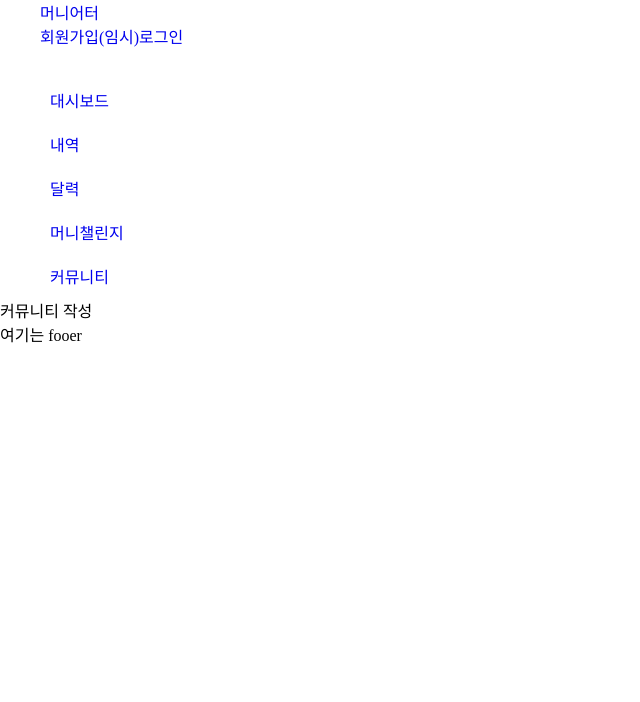
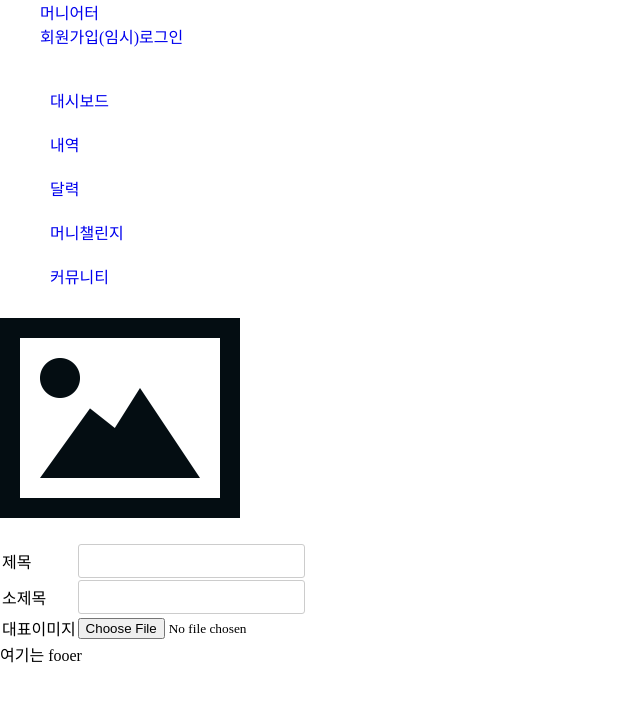
Before and after one commit to heohzit/moniet_web, a React (Create React App) app in the folder moniet_web_front/: page /community/write in a window 1280 px wide. Shown: the top 702 px of the page, without its empty margins (0-640 px from the left). Built offline with nearby package versions, Linux system fonts and the light colour scheme; a web font is replaced by a local one.

Commit message:
react-quill install

```diff
--- a/moniet_web_front/package.json
+++ b/moniet_web_front/package.json
@@ -10,9 +10,11 @@
     "axios": "^1.5.1",
     "dayjs": "^1.11.10",
     "http-proxy-middleware": "^2.0.6",
+    "quill-image-resize-module-react": "^3.0.0",
     "react": "^18.2.0",
     "react-date-range": "^1.4.0",
     "react-dom": "^18.2.0",
+    "react-quill": "^2.0.0",
     "react-router-dom": "^6.16.0",
     "react-scripts": "^5.0.1",
     "sweetalert2": "^11.7.31",
--- a/moniet_web_front/src/component/community/CommunityFrm.js
+++ b/moniet_web_front/src/component/community/CommunityFrm.js
@@ -1,9 +1,81 @@
+import Input from "../util/InputFrm";
 import "./community.css";
 
-const CommunityFrm = () => {
+const CommunityFrm = (props) => {
+  const communityTitle = props.communityTitle;
+  const setCommunityTitle = props.setCommunityTitle;
+  const communitySubTitle = props.communitySubTitle;
+  const setCommunitySubTitle = props.setCommunitySubTitle;
+  const thumbnail = props.thumbnail;
+  const setThumbnail = props.setThumbnail;
+  const communityContent = props.communityContent;
+  const setCommunityContent = props.setCommunityContent;
+  const communityImg = props.communityImg;
+  const setCommunityImg = props.setCommunityImg;
+
+  const thumbnailChange = (e) => {};
+
   return (
-    <div>
-      <div>커뮤니티 폼</div>
+    <div className="community-frm-wrap">
+      <div className="community-frm-top">
+        <div className="community-thumbnail">
+          {communityImg === null ? (
+            <img src="/image/default.png" />
+          ) : (
+            <img src={communityImg} />
+          )}
+        </div>
+
+        <div className="community-info">
+          <table className="community-info-tbl">
+            <tbody>
+              <tr>
+                <td>
+                  <label htmlFor="communityTitle">제목</label>
+                </td>
+                <td>
+                  <Input
+                    type="text"
+                    data={communityTitle}
+                    setData={setCommunityTitle}
+                    content="communityTitle"
+                  />
+                </td>
+              </tr>
+
+              <tr>
+                <td>
+                  <label htmlFor="communitySubTitle">소제목</label>
+                </td>
+                <td>
+                  <Input
+                    type="text"
+                    data={communitySubTitle}
+                    setData={setCommunitySubTitle}
+                    content="communitySubTitle"
+                  />
+                </td>
+              </tr>
+
+              <tr>
+                <td>
+                  <label htmlFor="thumbnail">대표이미지</label>
+                </td>
+                <td>
+                  <input
+                    type="file"
+                    id="thumbnail"
+                    accept="image/*"
+                    onChange={thumbnailChange}
+                  />
+                </td>
+              </tr>
+            </tbody>
+          </table>
+        </div>
+      </div>
+
+      <div className="community-content-box"></div>
     </div>
   );
 };
--- a/moniet_web_front/src/component/community/CommunityWrite.js
+++ b/moniet_web_front/src/component/community/CommunityWrite.js
@@ -1,9 +1,33 @@
+import CommunityFrm from "./CommunityFrm";
 import "./community.css";
+import { useState } from "react";
+import { useNavigate } from "react-router-dom";
 
 const CommunityWrite = () => {
+  const [communityTitle, setCommunityTitle] = useState("");
+  const [communitySubTitle, setCommunitySubTitle] = useState("");
+  const [thumbnail, setThumbnail] = useState({});
+  const [communityContent, setCommunityContent] = useState("");
+  const [communityImg, setCommunityImg] = useState(null);
+
+  const navigate = useNavigate();
+
   return (
     <div>
-      <div>커뮤니티 작성</div>
+      <CommunityFrm
+        communityTitle={communityTitle}
+        setCommunityTitle={setCommunityTitle}
+        communitySubTitle={setCommunitySubTitle}
+        setCommunitySubTitle={setCommunitySubTitle}
+        thumbnail={thumbnail}
+        setThumbnail={setThumbnail}
+        communityContent={communityContent}
+        setCommunityContent={setCommunityContent}
+        communityImg={communityImg}
+        setCommunityImg={setCommunityImg}
+        // buttonEvent={write}
+        type="write"
+      />
     </div>
   );
 };
--- a/moniet_web_front/src/component/community/community.css
+++ b/moniet_web_front/src/component/community/community.css
@@ -20,7 +20,7 @@
 }
 
 .community-search-box > .list-input-wrap {
-  width: 60%;
+  width: 65%;
 }
 
 .list-input-wrap > div > .input > #searchBox {
@@ -28,7 +28,7 @@
 }
 
 .community-search-box > button {
-  width: 20%;
+  width: 15%;
 }
 
 .community-write-btn {
```
Also changed, not shown: moniet_web_front/public/npm install record.txt, 1 other file (tests, documents, lock files or other folders).
